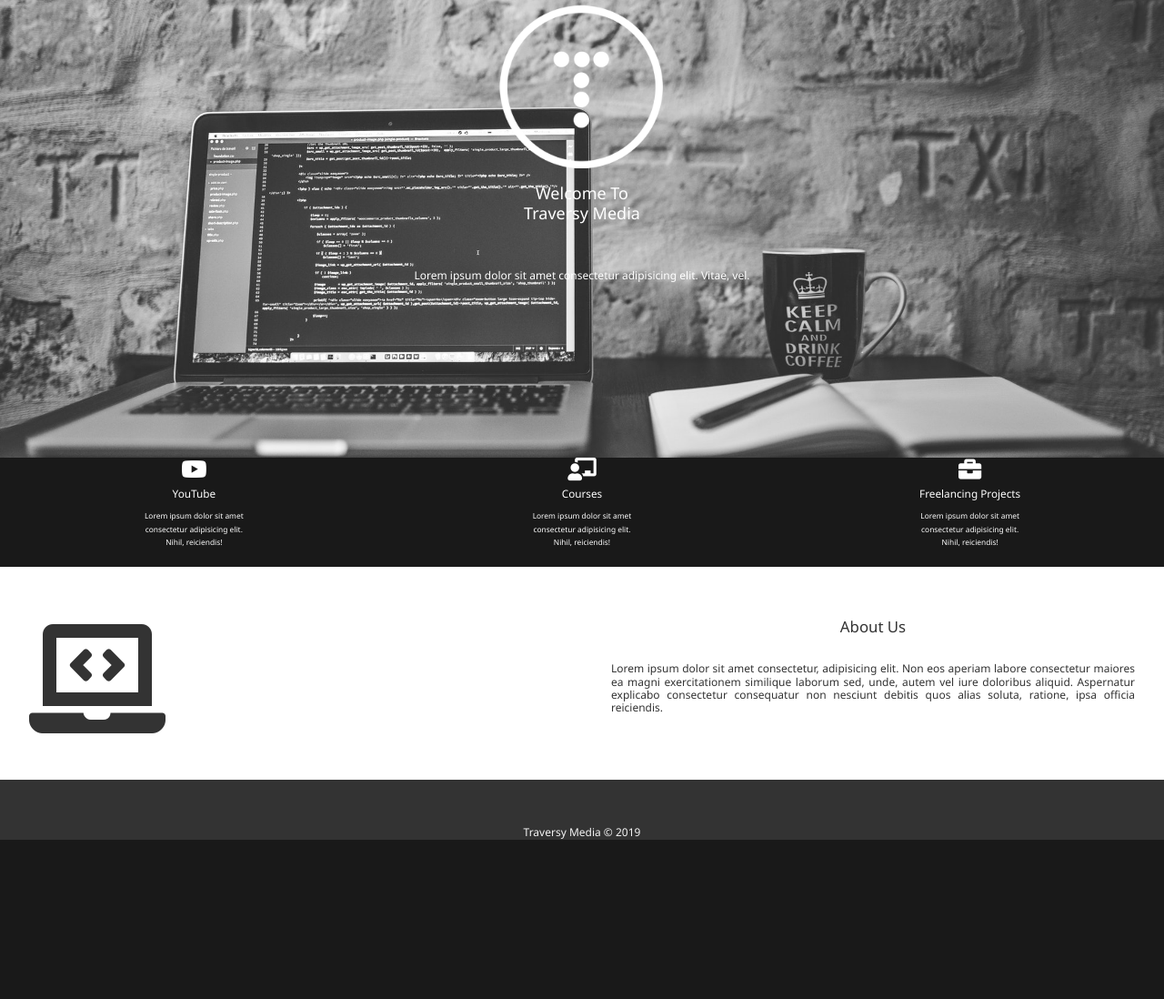
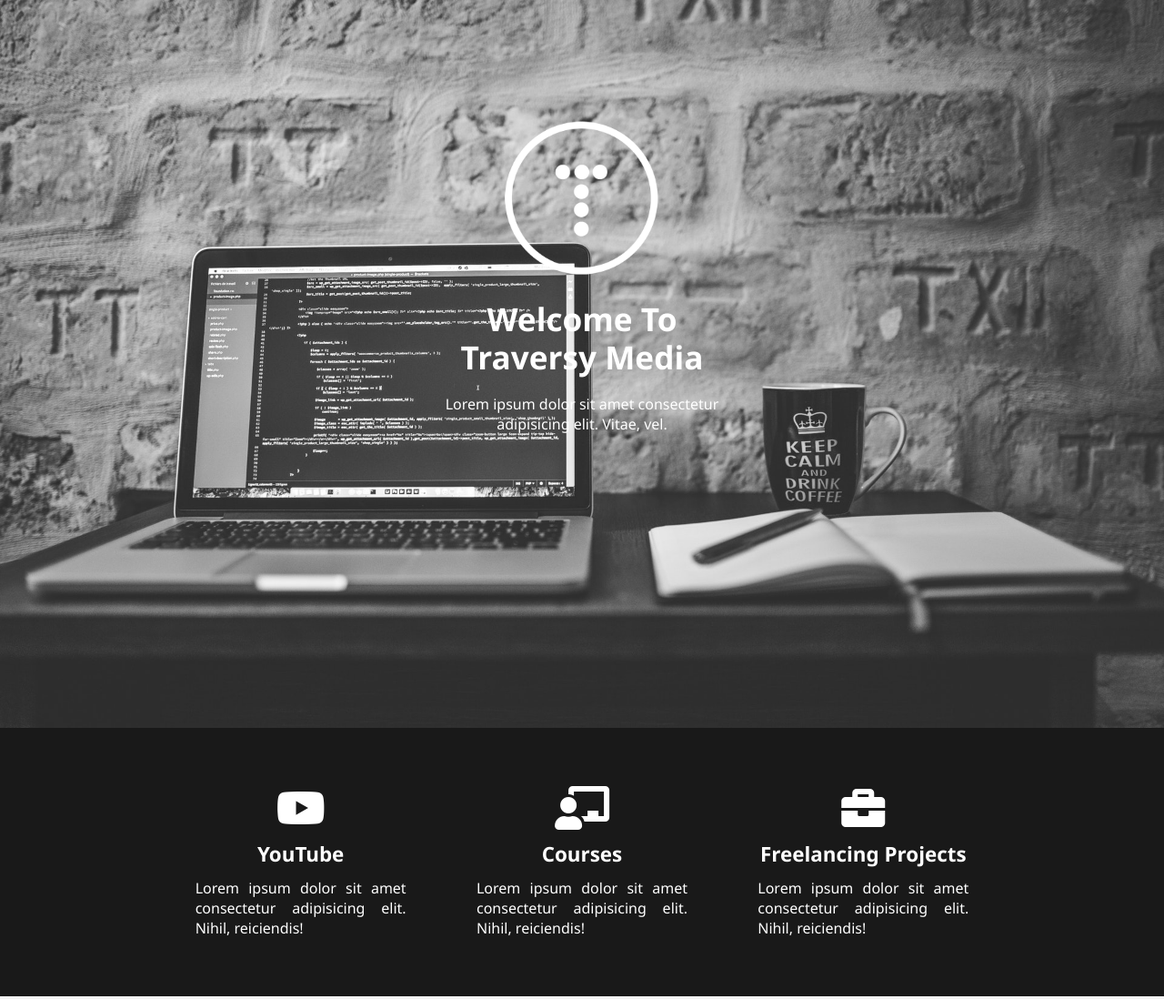
Before and after one commit to YuliiaRez/Flex-Layout, a plain HTML site: page index.html in a window 1280 px wide. Shown: the top 1098 px of the page at 91% size. Before the commit the page ends 923 px from the top, so only its background shows below. Drawn offline with Linux system fonts and the light colour scheme.

Commit message:
05.05.2021

```diff
--- a/css/style.css
+++ b/css/style.css
@@ -1,97 +1,116 @@
-@import './reset.css';
+/*@import './reset.css';*/
 * {
     box-sizing: border-box;
-
+    margin: 0;
+    padding: 0;
 }
 body {
-    font-family: 'Segoe UI', Tahoma, Geneva, Verdana, sans-serif;
-    font-size: 12px;
     background: rgba(0, 0, 0, 0.9);
+    margin: 0;
     color: #fff;
-    line-height: 1.2em;
+    font-family: "Segoe UI", Tahoma, Geneva, Verdana, sans-serif;
 }
-header{
+header {
     width: 100%;
     height: auto;
     display: flex;
     flex-direction: column;
     justify-content: space-between;
 }
-.section_logo{
+.article_logo {
+    height: 100vh;
+    width: 100%;
     background-image: url(../images/greyimage.jpg);
-    background-size: 100% auto;
-    background-position-x: 50%;
-    background-position-y: 50%;
+    background-size: cover;
     background-repeat: no-repeat;
+    background-position: center;
+    text-align: center;
+    /*filter: blur(3px);*/
+}
+
+header {
     display: flex;
     flex-direction: column;
     align-content: center;
     text-align: center;
     vertical-align: middle;
-    padding-bottom: 15%;
-
 }
-h1{
-
-    font-size: 1.5em;
-    margin-top: 10px;
+h1 {
+    font-size: 2.2em;
+    margin-top: 1rem;
     line-height: 1.2em;
-    width: 100%;
-    text-align: center;
-    }
-p{
-    padding-top: 4%;
+    /*width: 100%;*/
+    /*text-align: center;*/
+}
+p {
     text-align: center;
     margin-left: auto;
     margin-right: auto;
 }
-.logo_p{
-    width: 50%;
+.logo_p {
+    width: 30%;
+    margin-top: 20px;
 }
-.logo_img{
-    width: 15%;
-    height: 15%;
+.logo_img {
+    width: 180px;
+    height: auto;
     text-align: center;
 }
 .logo {
+    margin-top: 10%;
     text-align: center;
 }
 
-.section_icons{
+.article_icons {
     display: flex;
     text-align: center;
+    max-width: 960px;
+    margin: auto;
+    overflow: hidden;
+    padding: 4rem 1rem;
 }
-.icon_card{
-    width: 120px;
-    height: 120px;
+.icon_card {
+    width: 25%;
+    height: auto;
     margin-left: auto;
     margin-right: auto;
-    font-size: 0.7em;
 }
-h2{
+.icon_card p {
+    text-align: justify;
+}
+i {
+    font-size: 3em;
+}
+h2 {
     font: bolder;
     font-size: 1.4em;
     margin-top: 0.5em;
     margin-bottom: 0.5em;
     text-align: center;
 }
-.about_us
-{
-    background-color: #fff;
+.about_us {
+    background: #f4f4f4;
     color: #333;
+    vertical-align: middle;
     display: flex;
-    justify-content: space-around;
-
+    flex-direction: row;
+    align-items: center;
+    padding: 4rem 1rem;
 }
-.icon_about_us, article{
-    width: 45%;
-    margin-top: 4%;
-    margin-bottom: 4%;
+.icon_about_us,
+.about_us_text {
+    text-align: center;
+    width: 50%;
+    display: table-cell;
 }
-.icon_about_us{
-    padding-top: 1em;
+.about_us_text > p {
+    text-align: start;
+    max-width: 450px;
 }
 footer {
     background: #333;
     color: #f4f4f4;
+    text-align: center;
+    margin: auto;
+    padding: 2.2rem;
 }
--- a/index.html
+++ b/index.html
@@ -1,27 +1,31 @@
 <!DOCTYPE html>
 <html lang="en">
+
 <head>
     <meta charset="UTF-8">
     <meta http-equiv="X-UA-Compatible" content="IE=edge">
     <meta name="viewport" content="width=device-width, initial-scale=1.0">
     <title>Blur</title>
     <link rel="stylesheet" href="./css/style.css">
-    <link rel="stylesheet" href="https://use.fontawesome.com/releases/v5.7.2/css/all.css" integrity="sha384-fnmOCqbTlWIlj8LyTjo7mOUStjsKC4pOpQbqyi7RrhN7udi9RwhKkMHpvLbHG9Sr" crossorigin="anonymous">
+    <link rel="stylesheet" href="https://use.fontawesome.com/releases/v5.7.2/css/all.css"
+        integrity="sha384-fnmOCqbTlWIlj8LyTjo7mOUStjsKC4pOpQbqyi7RrhN7udi9RwhKkMHpvLbHG9Sr" crossorigin="anonymous">
 </head>
+
 <body>
     <header>
-        <section class="section_logo">
+        <article class="article_logo">
             <div class="logo">
-                <img  src="./images/logo.png" alt="logo" class="logo_img">
+                <img src="./images/logo.png" alt="logo" class="logo_img">
             </div>
             <h1>
                 Welcome To <br> Traversy Media
             </h1>
             <p class="logo_p">Lorem ipsum dolor sit amet consectetur adipisicing elit. Vitae, vel.
             </p>
-        </section>
+        </article>
     </header>
-    <main class="section_icons">
+    <main>
+        <article class="article_icons">
             <div class="icon_card">
                 <i class="fab fa-youtube fa-3x"></i>
                 <h2>YouTube</h2>
@@ -37,24 +41,28 @@
                 <h2>Freelancing Projects</h2>
                 <p>Lorem ipsum dolor sit amet consectetur adipisicing elit. Nihil, reiciendis!</p>
             </div>
-    </main>
-    <section class="about_us">
-         <div class="icon_about_us"><i class="fas fa-laptop-code fa-10x"></i>
+        </article>
+        <article class="about_us">
+            <div class="icon_about_us">
+                <i class="fas fa-laptop-code fa-10x"></i>
             </div>
-         <article>
+            <div class="about_us_text">
                 <h2>About Us</h2>
-            <p style="text-align: justify;">Lorem ipsum dolor sit amet consectetur, adipisicing elit. Non eos aperiam labore consectetur
+                <p>Lorem ipsum dolor sit amet consectetur, adipisicing elit. Non eos aperiam
+                    labore consectetur
                     maiores ea magni exercitationem
                     similique laborum sed, unde, autem vel iure doloribus aliquid. Aspernatur explicabo consectetur
                     consequatur non
                     nesciunt debitis quos alias soluta, ratione, ipsa officia reiciendis.
                 </p>
+            </div>
         </article>
-    </section>
+    </main>
     <footer>
         <p>Traversy Media © 2019</p>
     </footer>
 
 
 </body>
+
 </html>
```
Lines whose indentation alone changed are shown as unchanged.
